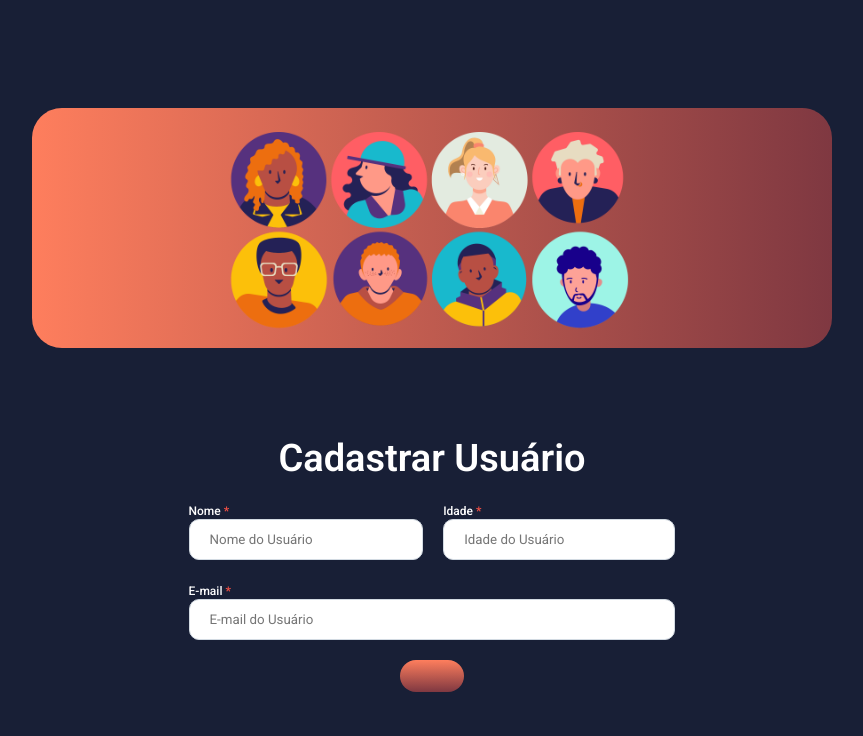
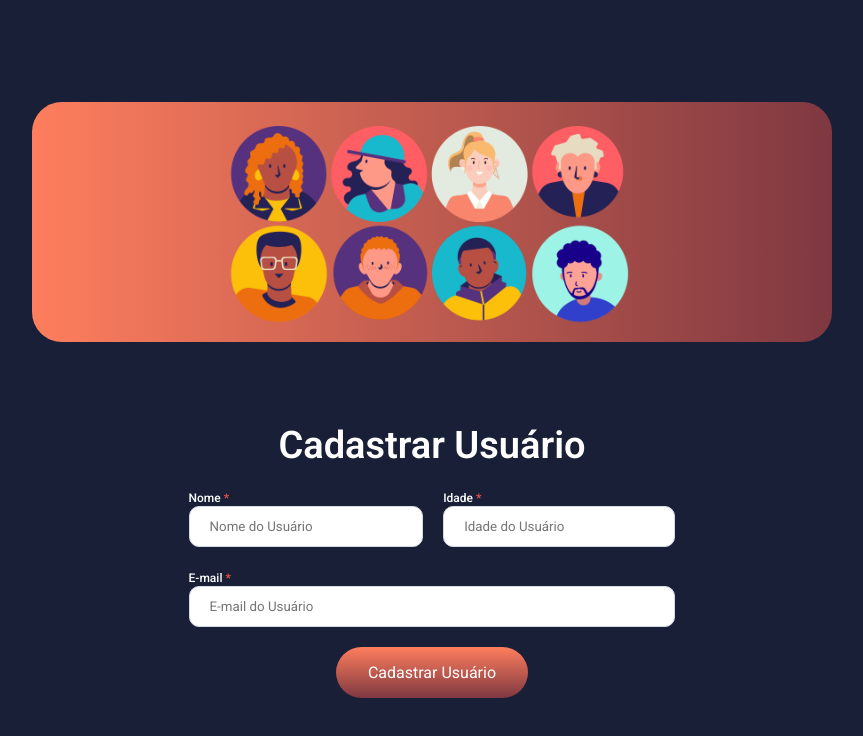
Before and after one commit to machea-hub/cadastro-usuarios, a React (Vite) app: page / in a window 1280 px wide. Shown: the top 736 px of the page, without its empty margins (208-1071 px from the left). Built offline with nearby package versions, Linux system fonts and the light colour scheme.

Commit message:
componentes

```diff
--- a/src/components/Button/index.jsx
+++ b/src/components/Button/index.jsx
@@ -1,9 +1,9 @@
 import { Button } from './styles'
 
-function DefaultButton() {
+function DefaultButton({ children, ...rest }) {
 
     return (
-        <Button></Button>
+        <Button {...rest}>{children}</Button>
     )
 
 }
--- /dev/null
+++ b/src/components/TopBackground/index.jsx
@@ -0,0 +1,14 @@
+import UsersImage from "../../assets/users.png";
+import { Background } from "./styles";
+
+function TopBackground(){
+
+    return(
+        <Background>
+            <img src={UsersImage} alt="Usuários" />
+        </Background>
+    )
+}
+
+
+export default TopBackground
--- /dev/null
+++ b/src/components/TopBackground/styles.js
@@ -0,0 +1,18 @@
+import styled from "styled-components";
+
+export const Background = styled.div`
+    background: linear-gradient(to right, #fe7e5d, #7f3841);
+    height: 30vh;
+    width: 90vw;
+    max-width: 800px;
+    border-radius: 30px;
+
+    display: flex;
+    align-items: center;
+    justify-content: center;
+
+    img {
+        max-width: 100%;
+        height: 100%;
+    }
+`
--- a/src/pages/Home/Index.jsx
+++ b/src/pages/Home/Index.jsx
@@ -2,38 +2,39 @@
   Exportar "Padrão" -> Uma coisa só por pagina
   apenas exportar
 */
-import { useRef } from 'react'
-import api from '../../services/api'
-import Button from '../../components/Button'
+import { useRef } from "react";
+import api from "../../services/api";
+import Button from "../../components/Button";
+import TopBackground from "../../components/TopBackground";
 
-import{ Container, Title, TopBackground, Form, ContainerInputs, Input, InputLabel } from './styles'
+import {
+  Container,
+  Title,
+  Form,
+  ContainerInputs,
+  Input,
+  InputLabel,
+} from "./styles";
 
-import UsersImage from "../../assets/users.png"
 
 function Home() {
-
-  const inputName = useRef()
-  const inputAge = useRef()
-  const inputEmail = useRef()
+  const inputName = useRef();
+  const inputAge = useRef();
+  const inputEmail = useRef();
 
   async function registerNewUser() {
     const data = await api.post("/usuarios", {
       email: inputEmail.current.value,
       name: inputName.current.value,
-      age: parseInt(inputAge.current.value)
-    })
+      age: parseInt(inputAge.current.value),
+    });
 
     console.log(data);
-
   }
 
   return (
-
     <Container>
-        <TopBackground>
-          <img src={UsersImage} alt="Usuários" />
-        </TopBackground>
-
+      <TopBackground />
       <Form>
         <Title>Cadastrar Usuário</Title>
 
@@ -42,26 +43,35 @@ function Home() {
             <InputLabel>
               Nome <span>*</span>
             </InputLabel>
-              <Input type='text' placeholder='Nome do Usuário' ref={inputName}/>
+            <Input type="text" placeholder="Nome do Usuário" ref={inputName} />
           </div>
           <div>
             <InputLabel>
               Idade <span>*</span>
             </InputLabel>
-              <Input type='number' placeholder='Idade do Usuário' ref={inputAge} />
+            <Input
+              type="number"
+              placeholder="Idade do Usuário"
+              ref={inputAge}
+            />
           </div>
         </ContainerInputs>
-        <div style={{ width: '100%' }}>
+        <div style={{ width: "100%" }}>
           <InputLabel>
             E-mail <span>*</span>
           </InputLabel>
-          <Input type='email' placeholder='E-mail do Usuário' ref={inputEmail} />
+          <Input
+            type="email"
+            placeholder="E-mail do Usuário"
+            ref={inputEmail}
+          />
         </div>
-        <Button type='button' onClick={registerNewUser}>Cadastrar Usuário</Button>
-
+        <Button type="button" onClick={registerNewUser}>
+          Cadastrar Usuário
+        </Button>
       </Form>
     </Container>
-  )
+  );
 }
 
-export default Home
+export default Home;
--- a/src/pages/Home/styles.js
+++ b/src/pages/Home/styles.js
@@ -10,22 +10,6 @@ export const Container = styled.div`
     flex-direction: column;
 `
 
-export const TopBackground = styled.div`
-    background: linear-gradient(to right, #fe7e5d, #7f3841);
-    height: 30vh;
-    width: 90vw;
-    max-width: 800px;
-    border-radius: 30px;
-
-    display: flex;
-    align-items: center;
-    justify-content: center;
-
-    img {
-        max-width: 100%;
-        height: 100%;
-    }
-`
 
 export const Form = styled.form`
     display: flex;
--- a/src/pages/ListUsers/index.jsx
+++ b/src/pages/ListUsers/index.jsx
@@ -1,9 +1,11 @@
 import Button from '../../components/Button'
+import TopBackground from '../../components/TopBackground'
 
 function ListUsers() {
 
     return (
         <div>
+            <TopBackground />
             <h1>Listagem de Usuários</h1>
             <Button>Voltar</Button>
         </div>
```
Lines whose indentation alone changed are shown as unchanged.
